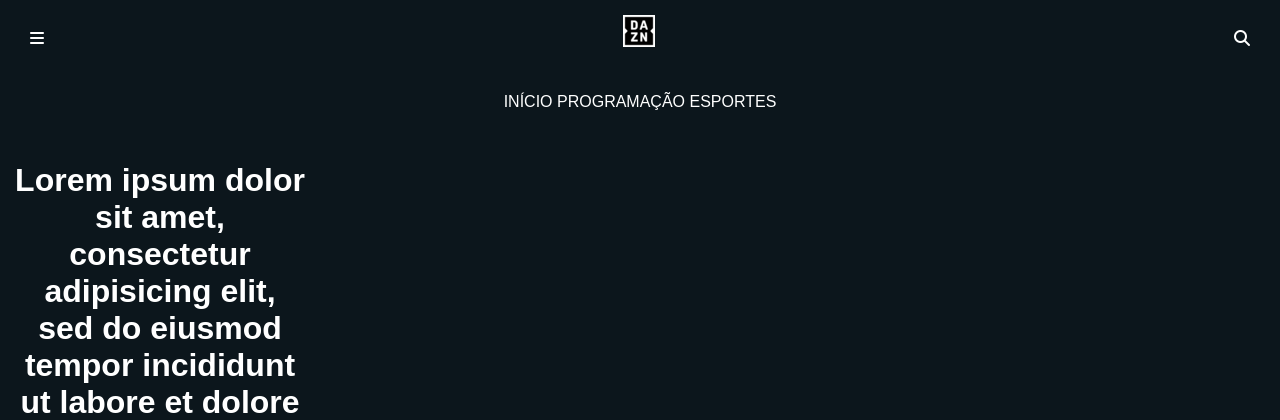
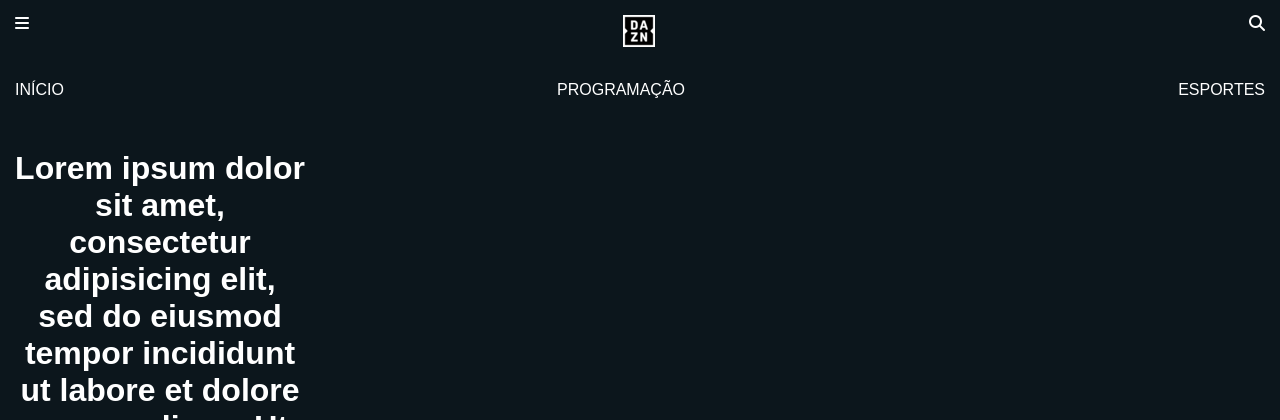
Before and after one commit to adson-matheus/dazn-page, a PHP site: page / in a window 1280 px wide. Shown: the top 420 px of the page. Run offline with PHP 8.4, Linux system fonts and the light colour scheme; some libraries are stand-ins or nearby versions.

Commit message:
V0.1.1 Creating navbar

```diff
--- a/index.html
+++ b/index.html
@@ -22,7 +22,7 @@
 						<a href="#"><i class="fas fa-bars"></i></a>
 					</li>
 					<li class="nav-center">
-						<a href="/">
+						<a href="#">
 							<img src="images/icon.png" alt="DAZN logo">
 						</a>
 					</li>
@@ -32,17 +32,16 @@
 				</ul>
 			</div>
 		</div>
-	</div>
 		<div class="row">
 			<div class="col-sm-12 col-md-12">
 				<ul>
-					<li>
-						<a href="#" class="active">INÍCIO</a>
+					<li class="nav-left">
+						<a class="active" href="#">INÍCIO</a>
 					</li>
 					<li>
 						<a href="#">PROGRAMAÇÃO</a>
 					</li>
-					<li>
+					<li class="nav-right">
 						<a href="#">ESPORTES</a>
 					</li>
 				</ul>
--- a/style/index.css
+++ b/style/index.css
@@ -10,11 +10,9 @@ body{
 }
 /* float para os links */
 .nav-left{
-	padding: 15px;
 	float: left;
 }
 .nav-right{
-	padding: 15px;
 	float: right;
 }
 
@@ -79,7 +77,3 @@ li{
 	/* deixar todos os li em uma linha */
 	display: inline;
 }
-.active{
-	/* links ativos */
-	border-bottom-color: yellow;
-}
```
